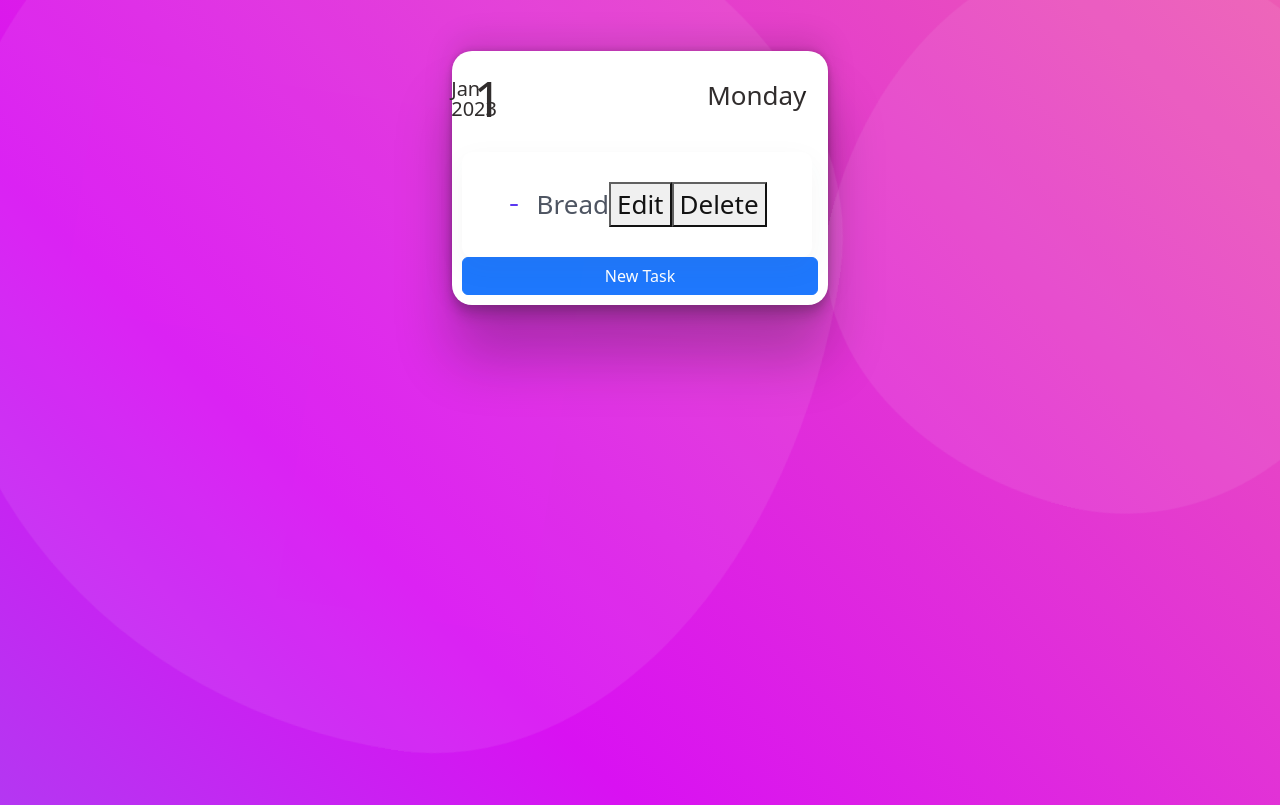
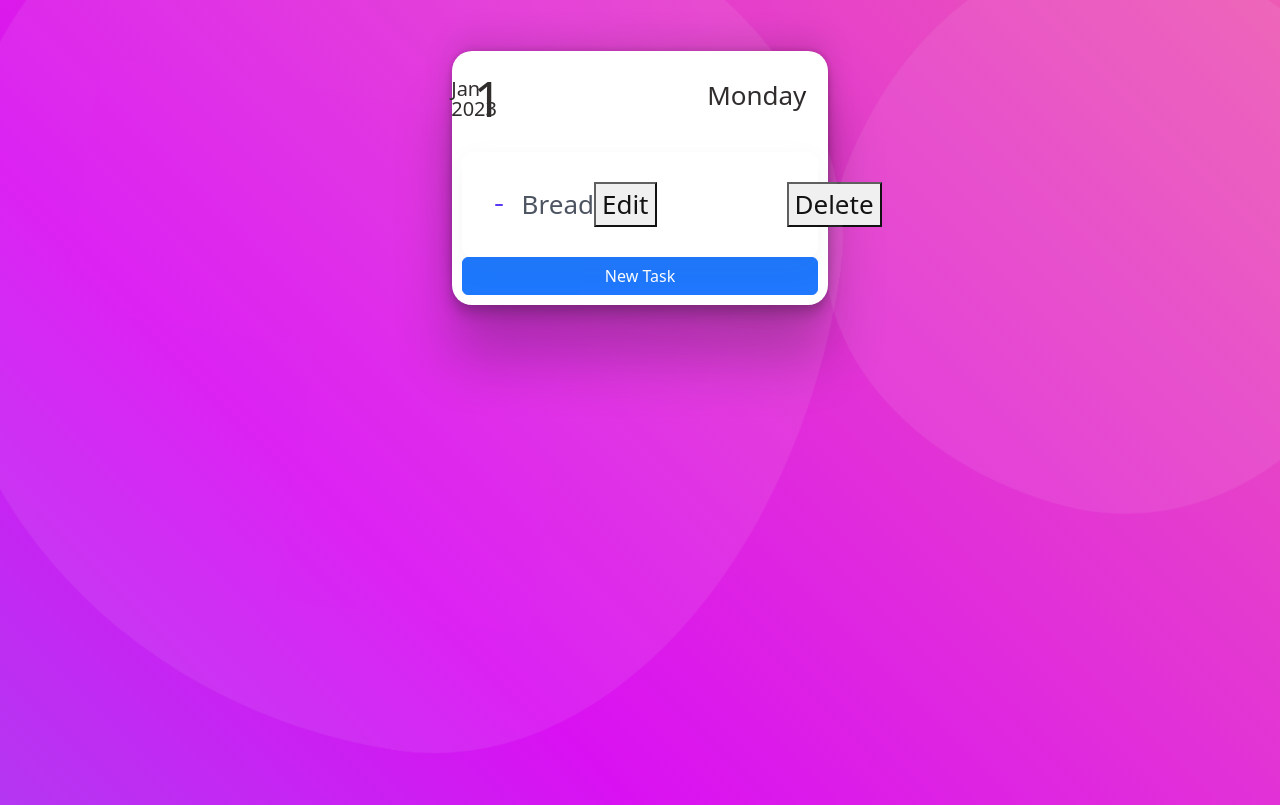
Before and after one commit to SirL0gic/Productivity-App, a React (Create React App) app in the folder client/: page / in a window 1280 px wide. Shown: the top 805 px of the page. Built offline with nearby package versions, Linux system fonts and the light colour scheme.

Commit message:
Update task.css

```diff
--- a/client/src/task.css
+++ b/client/src/task.css
@@ -1,5 +1,9 @@
+.del-button{
+    margin-left: 130px;
+}
+
 #checklist {
-    --background: #fff;
+    --background: white;
     --text: #414856;
     --check: #4f29f0;
     --disabled: #c3c8de;
```
